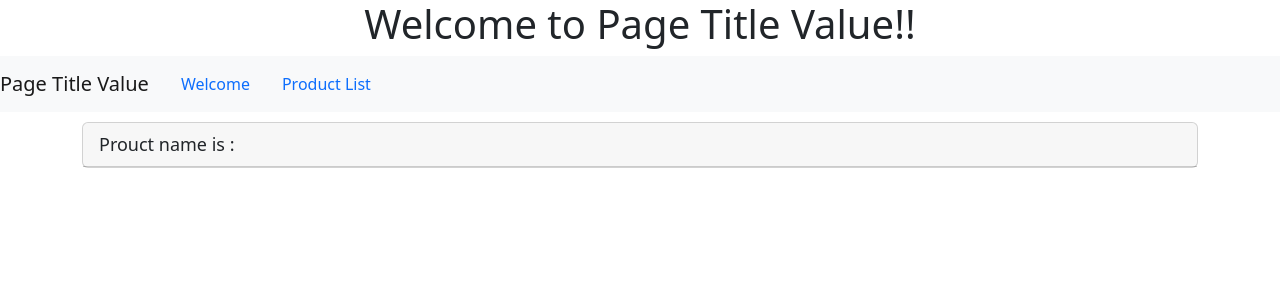
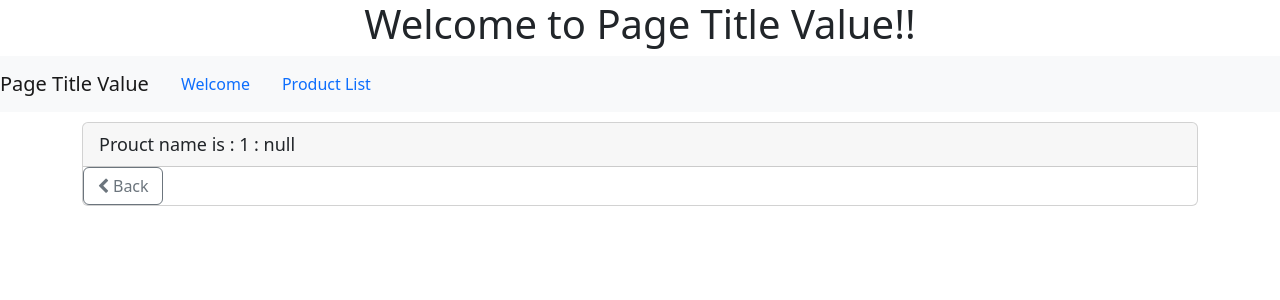
Before and after one commit to ahmedmerzoug/ProdManagementApp, an Angular app: page /products/1 in a window 1280 px wide. Shown: the top 300 px of the page. Built offline with nearby package versions, Linux system fonts and the light colour scheme.

Commit message:
Navigation and Routing Additional Techniques

```diff
--- a/src/app/app.module.ts
+++ b/src/app/app.module.ts
@@ -9,6 +9,7 @@ import { HttpClientModule } from '@angular/common/http';
 import { ProductsDetailComponent } from './products/products-detail.component';
 import { WelcomeComponent } from './home/welcome.component';
 import { RouterModule } from '@angular/router';
+import { ProductDetailGuard } from './products/product-detail.guard';
 
 
 
@@ -17,7 +18,9 @@ import { RouterModule } from '@angular/router';
   imports: [BrowserModule, FormsModule, HttpClientModule,
     RouterModule.forRoot([
       {path: 'products', component: ProductListComponent},
-      {path: 'products/:id', component: ProductsDetailComponent},
+      {path: 'products/:id',
+      canActivate : [ProductDetailGuard],
+      component: ProductsDetailComponent},
       {path: 'welcome', component: WelcomeComponent},
       {path: '', redirectTo:'welcome',  pathMatch: 'full'},
       {path: '**',  redirectTo:'welcome',  pathMatch: 'full'},
--- /dev/null
+++ b/src/app/products/product-detail.guard.ts
@@ -0,0 +1,26 @@
+import { Injectable } from '@angular/core';
+import { ActivatedRouteSnapshot, CanActivate, Router, RouterStateSnapshot, UrlTree } from '@angular/router';
+import { Observable } from 'rxjs';
+
+@Injectable({
+  providedIn: 'root'
+})
+export class ProductDetailGuard implements CanActivate {
+
+  constructor(private router : Router)
+  {}
+
+  canActivate(
+    route: ActivatedRouteSnapshot,
+    state: RouterStateSnapshot): Observable<boolean | UrlTree> | Promise<boolean | UrlTree> | boolean | UrlTree {
+    const id = Number(route.paramMap.get('id'));
+      if(isNaN(id) || id<1)
+      {
+        alert("id is not valid");
+        this.router.navigate(['/products']);
+        return false;
+      }
+      return true;
+  }
+
+}
--- a/src/app/products/product-list.component.html
+++ b/src/app/products/product-list.component.html
@@ -41,7 +41,10 @@
                             [style.width.px]="imageWidth"
                             [style.margin.px]="imageMargin">
                         </td>
-                        <td>{{product.productName}}</td>
+                        <td>
+                            <a [routerLink]="['/products', product.productId]">
+                            {{product.productName}}</a>
+                        </td>
                         <td>{{product.productCode | lowercase | convertcharToSpaces : '-'}}</td>
                         <td>{{product.releaseDate}}</td>
                         <td>{{product.price |currency | uppercase}}</td>
--- a/src/app/products/products-detail.component.html
+++ b/src/app/products/products-detail.component.html
@@ -1,7 +1,13 @@
 <div class="card">
     <div class="card-header">
-        {{pageTitle}}
+        {{pageTitle +' : '+product?.productName}}
 
     </div>
+    <div><button class="btn btn-outline-secondary"
+        style="width: 80px;"
+        (click)="onBackButton()">
+        <i class="fa fa-chevron-left"></i>
+        Back </button></div>
+
 
 </div>
--- a/src/app/products/products-detail.component.ts
+++ b/src/app/products/products-detail.component.ts
@@ -1,4 +1,6 @@
 import { Component, OnInit } from '@angular/core';
+import { ActivatedRoute, Router } from '@angular/router';
+import { IProduct } from './Iproducts';
 
 @Component({
   templateUrl: './products-detail.component.html',
@@ -7,10 +9,18 @@ import { Component, OnInit } from '@angular/core';
 export class ProductsDetailComponent implements OnInit {
 
   pageTitle:string = "Prouct name is : "
+  product: IProduct | undefined
 
-  constructor() { }
+  constructor(private rout: ActivatedRoute, private router: Router) { }
 
   ngOnInit(): void {
+    var id = Number(this.rout.snapshot.paramMap.get('id'));
+    this.pageTitle +=id;
+  }
+
+  onBackButton() :void{
+    this.router.navigate(['/products']);
+
   }
 
 }
```
Also changed, not shown: 1 other file (tests, documents, lock files or other folders).
